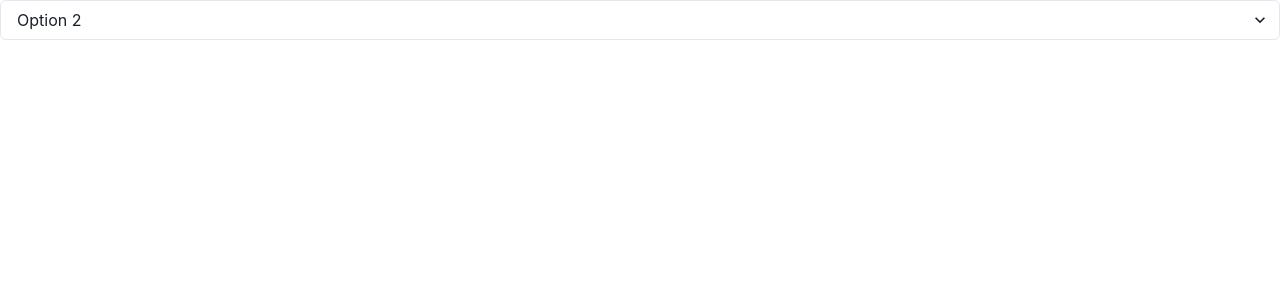
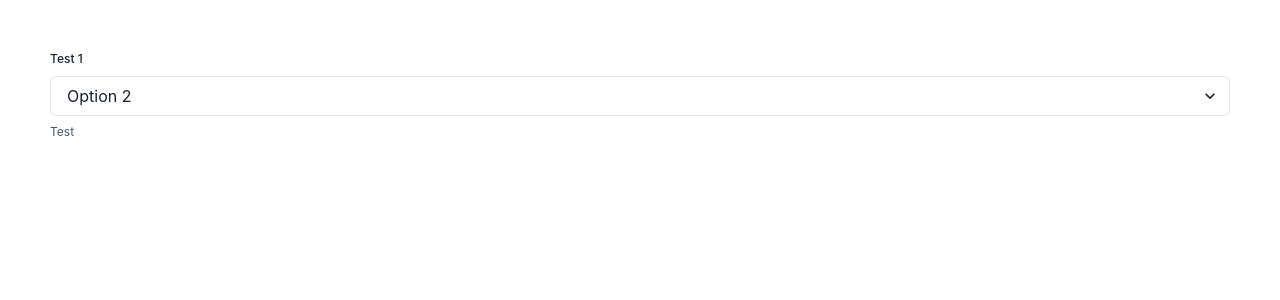
Before and after one commit to fischerafael/react-components-chakra-ui, a Next.js app: page /select in a window 1280 px wide. Shown: the top 300 px of the page. Built offline with nearby package versions, Linux system fonts and the light colour scheme.

Commit message:
feat: add form control

```diff
--- /dev/null
+++ b/src/components/FormControl/index.tsx
@@ -0,0 +1,22 @@
+import React from "react";
+import * as Chakra from "@chakra-ui/react";
+
+interface FormControlProps extends Chakra.FormControlProps {
+  label: string;
+  input: React.ReactNode;
+  helper?: string;
+}
+
+export const FormControl = ({ label, helper, input }: FormControlProps) => {
+  return (
+    <Chakra.FormControl w="full" borderRadius="none">
+      <Chakra.FormLabel w="full" fontSize="xs">
+        {label}
+      </Chakra.FormLabel>
+      {input}
+      <Chakra.FormHelperText w="full" fontSize="xs">
+        {helper}
+      </Chakra.FormHelperText>
+    </Chakra.FormControl>
+  );
+};
--- a/src/pages/PageSelect/index.tsx
+++ b/src/pages/PageSelect/index.tsx
@@ -1,9 +1,13 @@
+import { FormControl } from "@/src/components/FormControl";
 import { Select } from "@/src/components/Select";
 import React from "react";
 
 export const PageSelect = () => {
   return (
-    <div>
+    <div style={{ padding: "50px" }}>
+      <FormControl
+        label="Test 1"
+        input={
           <Select
             options={[
               { label: "Option 1", value: "opt1" },
@@ -12,6 +16,9 @@ export const PageSelect = () => {
             ]}
             value={"opt2"}
           />
+        }
+        helper="Test"
+      />
     </div>
   );
 };
```
Lines whose indentation alone changed are shown as unchanged.
